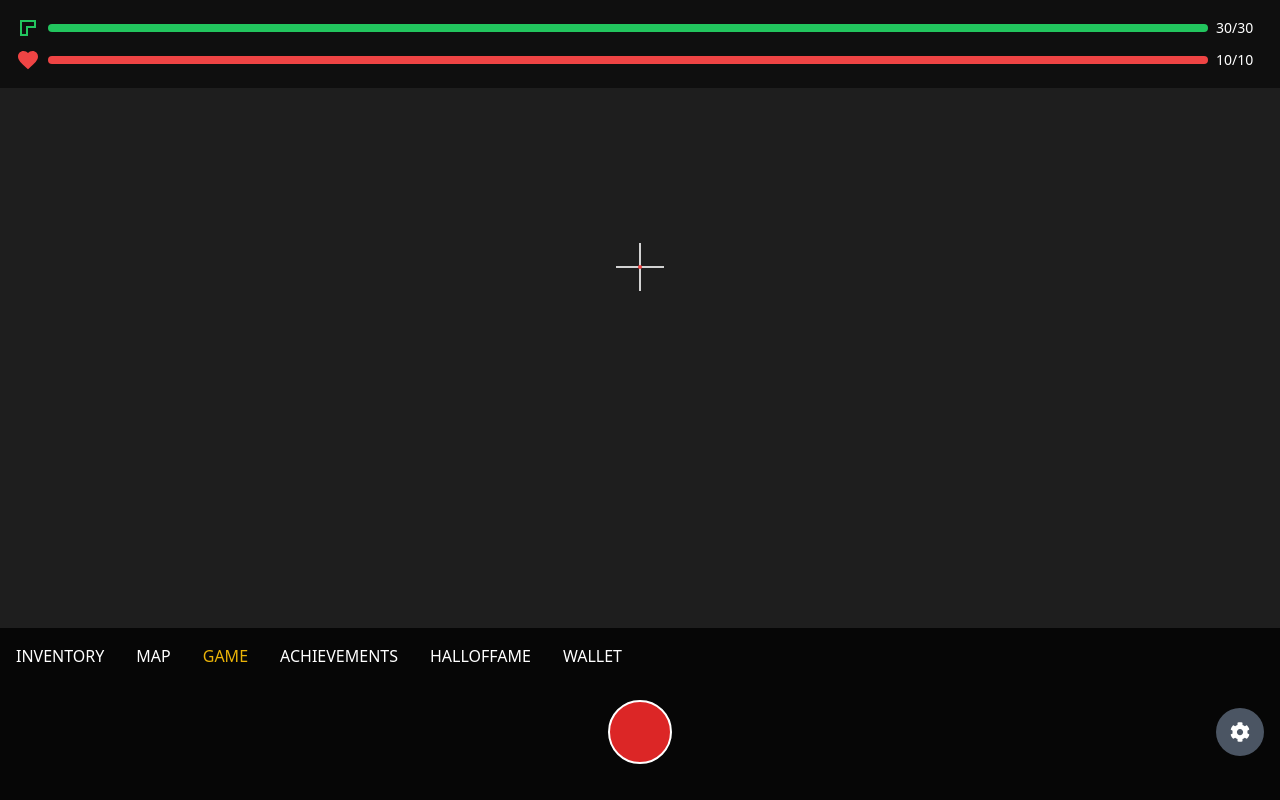
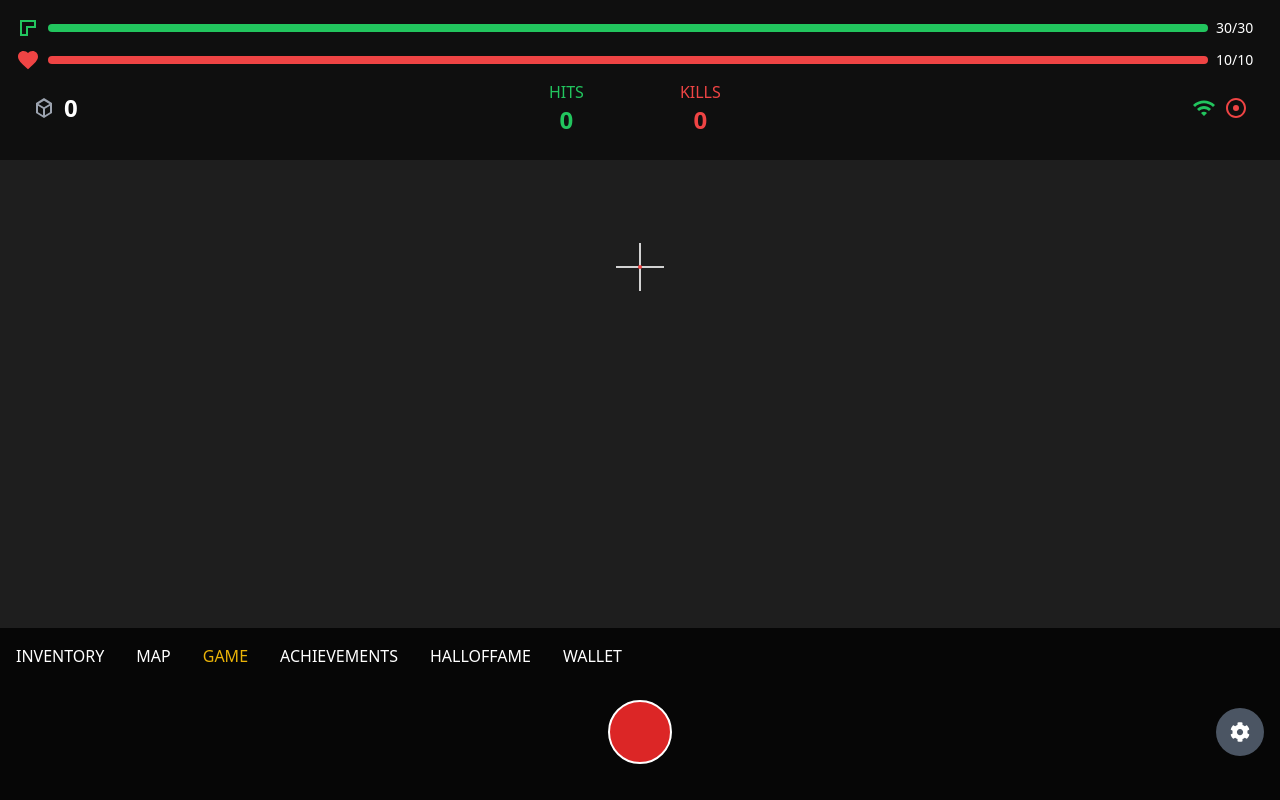
Before and after one commit to JFCaBa/shooting-game-dapp, a React (Create React App) app: page / in a window 1280 px wide. Built offline with nearby package versions, Linux system fonts and the light colour scheme; no server answers.

Commit message:
Added drones, hits, kills and connection bar

```diff
--- a/src/components/ar/ARView.tsx
+++ b/src/components/ar/ARView.tsx
@@ -11,7 +11,11 @@ interface ARViewProps {
   onDroneShoot?: (droneId: string) => void;
 }
 
-const ARView: React.FC<ARViewProps> = ({ players, drones = [], onDroneShoot }) => {
+const ARView: React.FC<ARViewProps> = ({
+  players,
+  drones = [],
+  onDroneShoot,
+}) => {
   const containerRef = useRef<HTMLDivElement>(null);
   const rendererRef = useRef<THREE.WebGLRenderer>();
   const sceneRef = useRef<THREE.Scene>();
@@ -26,7 +30,10 @@ const ARView: React.FC<ARViewProps> = ({ players, drones = [], onDroneShoot }) =
     sceneRef.current = scene;
 
     const camera = new THREE.PerspectiveCamera(
-      75, window.innerWidth / window.innerHeight, 0.1, 1000
+      75,
+      window.innerWidth / window.innerHeight,
+      0.1,
+      1000
     );
     camera.position.z = 5;
     cameraRef.current = camera;
@@ -73,7 +80,7 @@ const ARView: React.FC<ARViewProps> = ({ players, drones = [], onDroneShoot }) =
   return (
     <div ref={containerRef} className="absolute inset-0">
       {/* Render drones */}
-      {drones.map(drone => (
+      {drones.map((drone) => (
         <ARDroneModel
           key={drone.droneId}
           drone={drone}
@@ -83,12 +90,19 @@ const ARView: React.FC<ARViewProps> = ({ players, drones = [], onDroneShoot }) =
       ))}
 
       {/* Debug overlay */}
-      <div className="absolute top-20 right-4 bg-black bg-opacity-50 p-2 text-white text-sm">
+      {/* <div className="absolute top-20 right-4 bg-black bg-opacity-50 p-2 text-white text-sm">
         <div>Players: {players.length}</div>
         <div>Drones: {drones.length}</div>
         <div>Heading: {heading?.toFixed(1)}°</div>
-        <div>Location: {location ? `${location.latitude.toFixed(6)}, ${location.longitude.toFixed(6)}` : 'No location'}</div>
-      </div>
+        <div>
+          Location:{' '}
+          {location
+            ? `${location.latitude.toFixed(6)}, ${location.longitude.toFixed(
+                6
+              )}`
+            : 'No location'}
+        </div>
+      </div> */}
     </div>
   );
 };
--- /dev/null
+++ b/src/components/game/GameStatus.tsx
@@ -0,0 +1,75 @@
+import React, { useEffect, useState } from 'react';
+import { DroneData } from '../../types/drone';
+
+interface GameStatusProps {
+  droneCount: number;
+  hits: number;
+  kills: number;
+  isOnline: boolean;
+  isWebSocketConnected: boolean;
+}
+
+const GameStatus: React.FC<GameStatusProps> = ({
+  droneCount,
+  hits,
+  kills,
+  isOnline,
+  isWebSocketConnected,
+}) => {
+  // Network status indicator
+  const getConnectionColor = (isConnected: boolean) => {
+    return isConnected ? 'text-green-500' : 'text-red-500';
+  };
+
+  return (
+    <div className="flex items-center justify-between px-4 py-2 text-white">
+      {/* Left section - Drone count */}
+      <div className="flex items-center space-x-2">
+        <svg
+          className="w-6 h-6 text-gray-400"
+          viewBox="0 0 24 24"
+          fill="currentColor"
+        >
+          <path d="M12 2L4 7v10l8 5 8-5V7l-8-5zm0 2.7L17.5 8 12 11.3 6.5 8 12 4.7zM6 9.7l5 3v6.6l-5-3V9.7zm7 9.6v-6.6l5-3v6.6l-5 3z" />
+        </svg>
+        <span className="text-2xl font-bold">{droneCount}</span>
+      </div>
+
+      {/* Center section - Hits and Kills */}
+      <div className="flex space-x-16">
+        <div className="text-center px-4">
+          <div className="text-green-500">HITS</div>
+          <div className="text-2xl font-bold text-green-500">{hits}</div>
+        </div>
+        <div className="text-center px-4">
+          <div className="text-red-500">KILLS</div>
+          <div className="text-2xl font-bold text-red-500">{kills}</div>
+        </div>
+      </div>
+
+      {/* Right section - Connection status */}
+      <div className="flex space-x-2">
+        {/* Internet connection */}
+        <svg
+          className={`w-6 h-6 ${getConnectionColor(isOnline)}`}
+          viewBox="0 0 24 24"
+          fill="currentColor"
+        >
+          <path d="M1 9l2 2c4.97-4.97 13.03-4.97 18 0l2-2C16.93 2.93 7.08 2.93 1 9zm8 8l3 3 3-3c-1.65-1.66-4.34-1.66-6 0zm-4-4l2 2c2.76-2.76 7.24-2.76 10 0l2-2C15.14 9.14 8.87 9.14 5 13z" />
+        </svg>
+
+        {/* WebSocket connection */}
+        <svg
+          className={`w-6 h-6 ${getConnectionColor(isWebSocketConnected)}`}
+          viewBox="0 0 24 24"
+          fill="currentColor"
+        >
+          <path d="M12 2C6.48 2 2 6.48 2 12s4.48 10 10 10 10-4.48 10-10S17.52 2 12 2zm0 18c-4.42 0-8-3.58-8-8s3.58-8 8-8 8 3.58 8 8-3.58 8-8 8z" />
+          <circle cx="12" cy="12" r="3" />
+        </svg>
+      </div>
+    </div>
+  );
+};
+
+export default GameStatus;
--- a/src/components/navigation/NavigationMenu.tsx
+++ b/src/components/navigation/NavigationMenu.tsx
@@ -10,7 +10,10 @@ interface NavigationMenuProps {
   onScreenChange: (screen: Screen) => void;
 }
 
-const NavigationMenu: React.FC<NavigationMenuProps> = ({ currentScreen, onScreenChange }) => {
+const NavigationMenu: React.FC<NavigationMenuProps> = ({
+  currentScreen,
+  onScreenChange,
+}) => {
   const scrollRef = useRef<HTMLDivElement>(null);
   const { currentAmmo, isReloading, shoot } = useGameContext();
   const { location, heading } = useLocationContext();
@@ -25,8 +28,8 @@ const NavigationMenu: React.FC<NavigationMenuProps> = ({ currentScreen, onScreen
   ];
 
   const handleShoot = () => {
-    if (!location || heading === null) {
-      console.error('Missing location or heading data');
+    if (!location) {
+      console.error('Missing location');
       return;
     }
 
@@ -45,10 +48,12 @@ const NavigationMenu: React.FC<NavigationMenuProps> = ({ currentScreen, onScreen
         className="flex overflow-x-auto no-scrollbar"
         style={{ WebkitOverflowScrolling: 'touch' }}
       >
-        {menuItems.map(item => (
+        {menuItems.map((item) => (
           <div
             key={item.id}
-            className={`p-4 cursor-pointer ${currentScreen === item.id ? 'text-yellow-500' : 'text-white'}`}
+            className={`p-4 cursor-pointer ${
+              currentScreen === item.id ? 'text-yellow-500' : 'text-white'
+            }`}
             onClick={() => onScreenChange(item.id)}
           >
             {item.label}
@@ -72,7 +77,6 @@ const NavigationMenu: React.FC<NavigationMenuProps> = ({ currentScreen, onScreen
         </button>
       </div>
     </nav>
-
   );
 };
 
--- a/src/pages/Game.tsx
+++ b/src/pages/Game.tsx
@@ -5,6 +5,8 @@ import Camera from '../components/game/Camera';
 import ARView from '../components/ar/ARView';
 import Crosshair from '../components/game/Crosshair';
 import StatusBar from '../components/game/StatusBar';
+import GameStatus from '../components/game/GameStatus';
+import { WebSocketService } from '../services/WebSocketService';
 
 export const Game = () => {
   const {
@@ -16,6 +18,7 @@ export const Game = () => {
     players,
     playerId,
     drones,
+    gameScore,
     shoot,
   } = useGameContext();
   const { location, heading } = useLocationContext();
@@ -70,6 +73,14 @@ export const Game = () => {
             lives={currentLives}
             maxLives={maxLives}
           />
+          {/* Game status */}
+          <GameStatus
+            droneCount={drones.length}
+            hits={gameScore.hits}
+            kills={gameScore.kills}
+            isOnline={navigator.onLine}
+            isWebSocketConnected={WebSocketService.getInstance().isConnected}
+          />
         </div>
 
         {/* Crosshair */}
--- a/src/services/LocationService.ts
+++ b/src/services/LocationService.ts
@@ -65,11 +65,37 @@ export class LocationService {
     return (radians * 180) / Math.PI;
   }
 
+  getCurrentLocation(): Promise<LocationData> {
+    console.log('Fetching location');
+    return new Promise((resolve, reject) => {
+      navigator.geolocation.getCurrentPosition(
+        (position) => {
+          resolve({
+            latitude: position.coords.latitude,
+            longitude: position.coords.longitude,
+            altitude: position.coords.altitude || 0,
+            accuracy: position.coords.accuracy,
+          });
+        },
+        (error) => {
+          reject(error);
+        }
+      );
+    });
+  }
+
   // getCurrentLocation(): Promise<LocationData> {
-  //   console.log('Fetching location');
+  //   console.log('Getting current location...');
   //   return new Promise((resolve, reject) => {
+  //     if (!navigator.geolocation) {
+  //       console.error('Geolocation is not supported by this browser.');
+  //       reject(new Error('Geolocation is not supported by this browser.'));
+  //       return;
+  //     }
+
   //     navigator.geolocation.getCurrentPosition(
   //       (position) => {
+  //         console.log('Position obtained:', position);
   //         resolve({
   //           latitude: position.coords.latitude,
   //           longitude: position.coords.longitude,
@@ -78,43 +104,17 @@ export class LocationService {
   //         });
   //       },
   //       (error) => {
+  //         console.error('Error getting position:', error);
   //         reject(error);
+  //       },
+  //       {
+  //         enableHighAccuracy: true,
+  //         timeout: 10000,
+  //         maximumAge: 0,
   //       }
   //     );
   //   });
   // }
-
-  getCurrentLocation(): Promise<LocationData> {
-    console.log('Getting current location...');
-    return new Promise((resolve, reject) => {
-      if (!navigator.geolocation) {
-        console.error('Geolocation is not supported by this browser.');
-        reject(new Error('Geolocation is not supported by this browser.'));
-        return;
-      }
-
-      navigator.geolocation.getCurrentPosition(
-        (position) => {
-          console.log('Position obtained:', position);
-          resolve({
-            latitude: position.coords.latitude,
-            longitude: position.coords.longitude,
-            altitude: position.coords.altitude || 0,
-            accuracy: position.coords.accuracy,
-          });
-        },
-        (error) => {
-          console.error('Error getting position:', error);
-          reject(error);
-        },
-        {
-          enableHighAccuracy: true,
-          timeout: 10000,
-          maximumAge: 0,
-        }
-      );
-    });
-  }
 
   getCurrentHeading(): Promise<number> {
     return new Promise((resolve, reject) => {
--- a/src/services/WebSocketService.ts
+++ b/src/services/WebSocketService.ts
@@ -8,7 +8,7 @@ type WebSocketCallback = (message: GameMessage) => void;
 export class WebSocketService {
   private static instance: WebSocketService;
   private socket: WebSocket | null = null;
-  private isConnected = false;
+  public isConnected = false;
   private isConnecting = false;
   private reconnectAttempts = 0;
   private cleanup = false;
```
Also changed, not shown: src/context/GameContext.tsx (+26 -19 lines).
